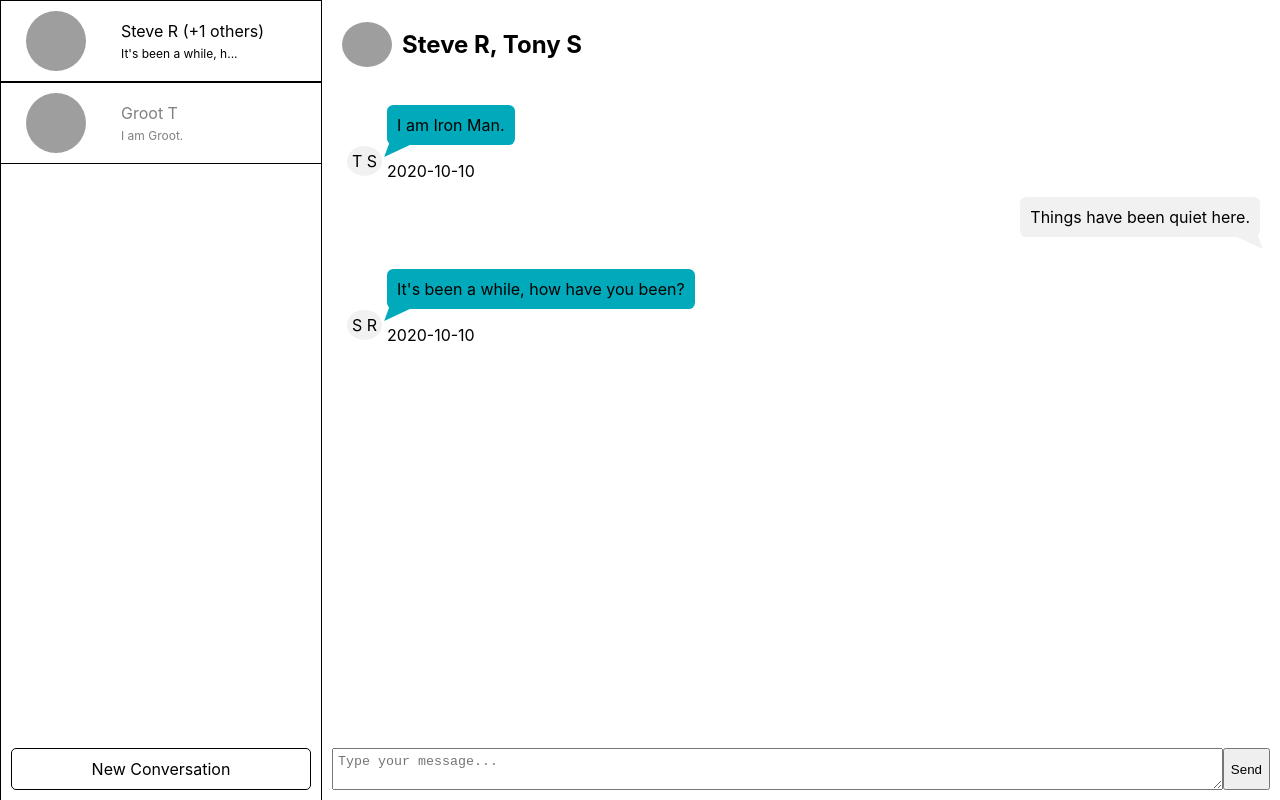
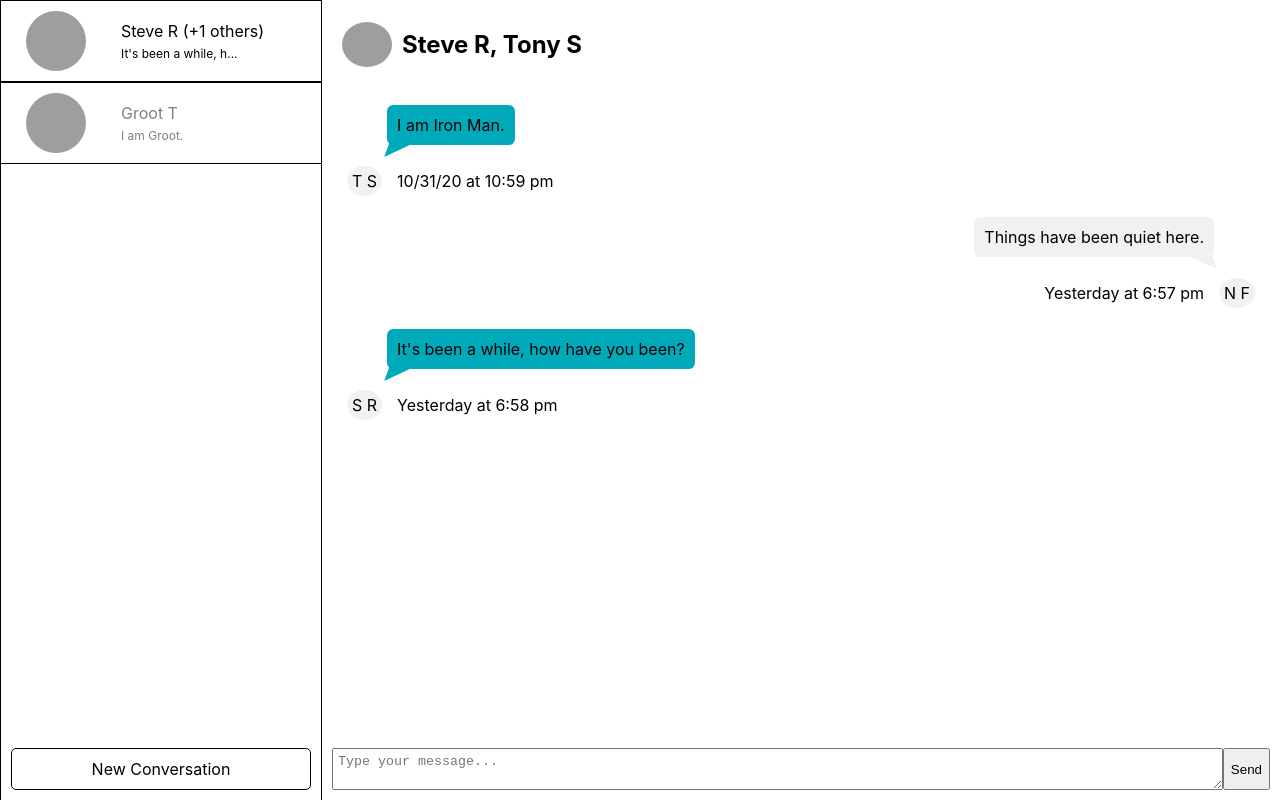
Before and after one commit to scottyscripts/react-chat, a React (Create React App) app: page /conversations/1 in a window 1280 px wide. Built offline with nearby package versions, Linux system fonts and the light colour scheme; grey boxes are pictures that could not be loaded.

Commit message:
Timestamps using moment js

```diff
--- a/package.json
+++ b/package.json
@@ -6,6 +6,7 @@
     "@testing-library/jest-dom": "^5.11.5",
     "@testing-library/react": "^11.1.1",
     "@testing-library/user-event": "^12.2.0",
+    "moment": "^2.29.1",
     "react": "^17.0.1",
     "react-dom": "^17.0.1",
     "react-router-dom": "^5.2.0",
--- a/src/components/App.js
+++ b/src/components/App.js
@@ -1,5 +1,6 @@
 import { Component } from 'react';
 import { BrowserRouter, Route, Switch, Redirect } from 'react-router-dom';
+import moment from 'moment';
 import styles from '../styles/App.module.css';
 import ConversationSidebar from '../components/ConversationSidebar';
 import Conversation from '../components/Conversation';
@@ -28,7 +29,7 @@ class App extends Component {
       const message = {
         id: 222,
         text: text,
-        timestamp: '2020-10-10',
+        timestamp: moment().format('YYYY-MM-DD HH:mm:ssZ'),
         userId: senderId,
       };
 
--- a/src/components/Conversation.js
+++ b/src/components/Conversation.js
@@ -46,7 +46,9 @@ class Conversation extends Component {
 
             let messageComponent;
             if (isMyMessage) {
-              messageComponent = <SentMessage message={message} />;
+              messageComponent = (
+                <SentMessage message={message} currentUser={this.props.currentUser} />
+              );
             } else {
               const sender = users.find((u) => u.id === message.userId);
 
--- a/src/components/Messages.js
+++ b/src/components/Messages.js
@@ -1,10 +1,46 @@
+import moment from 'moment';
 import styles from '../styles/Messages.module.css';
 
-function SentMessage({ message }) {
+function Timestamp({ timestamp, align }) {
+  const now = moment();
+  let momentTime = moment(timestamp);
+  const displayTime = momentTime.format('h:mm a');
+
+  if (!align || !['left', 'right'].includes(align)) {
+    align = 'left';
+  }
+
+  let display;
+  if (now.isSame(momentTime, 'day')) {
+    display = `Today at ${displayTime}`
+  } else if (momentTime.isSame(now.subtract(1, 'day'), 'day')) {
+    display = `Yesterday at ${displayTime}`
+  } else if (now.startOf('day').isSame(momentTime, 'week')) {
+    display = `${momentTime.format('ddd')} at ${displayTime}`
+  } else {
+    display = `${momentTime.format('MM/D/YY')} at ${displayTime}`
+  }
+
   return (
-    <p className={`${styles.message} ${styles.sentMessage}`}>
-      {message.text}
-    </p>
+    <p style={{ textAlign: align }} className={styles.timestamp}>{display}</p>
+  )
+}
+
+function SentMessage({ message, currentUser }) {
+  const currentUserInitials = `${currentUser.firstName.charAt(0)} ${currentUser.lastName.charAt(0)}`;
+
+  return (
+    <div className={styles.sentMessageContainer}>
+      <div className={styles.messageInfo}>
+        <p className={`${styles.message} ${styles.sentMessage}`}>
+          {message.text}
+        </p>
+        <Timestamp timestamp={message.timestamp} align="right" />
+      </div>
+      <div className={styles.sentMessageInitials}>
+        <span>{currentUserInitials}</span>
+      </div>
+    </div>
   );
 }
 
@@ -16,11 +52,11 @@ function ReceivedMessage({ message, sender }) {
       <div className={styles.receivedMessageInitials}>
         <span>{senderInitials}</span>
       </div>
-      <div>
+      <div className={styles.messageInfo}>
         <p className={`${styles.message} ${styles.receivedMessage}`}>
           {message.text}
         </p>
-        <span>{message.timestamp}</span>
+        <Timestamp timestamp={message.timestamp} />
       </div>
     </div>
   );
--- a/src/data.js
+++ b/src/data.js
@@ -82,17 +82,17 @@ const conversations = [
     messages: [
       {
         text: 'It\'s been a while, how have you been?',
-        timestamp: '2020-10-10',
+        timestamp: '2020-11-07 10:58:04-08:00',
         userId: users[2].id
       },
       {
         text: 'Things have been quiet here.',
-        timestamp: '2020-10-10',
+        timestamp: '2020-11-07 10:57:04-08:00',
         userId: currentUser.id
       },
       {
         text: 'I am Iron Man.',
-        timestamp: '2020-10-10',
+        timestamp: '2020-10-31 14:59:59-08:00',
         userId: users[1].id
       },
     ]
@@ -106,7 +106,7 @@ const conversations = [
     messages: [
       {
         text: 'I am Groot.',
-        timestamp: '2020-10-10',
+        timestamp: '2020-11-08 10:57:04-08:00',
         userId: users[4].id
       }
     ]
--- a/src/styles/Messages.module.css
+++ b/src/styles/Messages.module.css
@@ -7,6 +7,10 @@
 .sentMessage {
   align-self: flex-end;
   background: #f1f1f1;
+}
+
+.timestamp {
+  margin: 10px;
 }
 
 .receivedMessage {
@@ -45,9 +49,28 @@
   align-items: flex-end;
 }
 
+.sentMessageContainer {
+  display: flex;
+  align-items: flex-end;
+  justify-content: flex-end;
+}
+
 .receivedMessageInitials {
   background-color: #f1f1f1;
   padding: 5px;
   border-radius: 50%;
   margin: 5px;
 }
+
+.sentMessageInitials {
+  background-color: #f1f1f1;
+  padding: 5px;
+  border-radius: 50%;
+  margin: 5px;
+}
+
+.messageInfo {
+  text-align: right;
+  display: flex;
+  flex-direction: column;
+}
```
Also changed, not shown: 1 other file (tests, documents, lock files or other folders).
